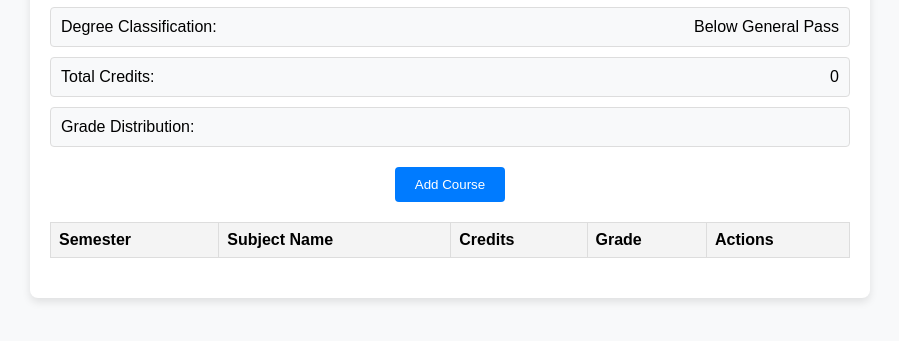
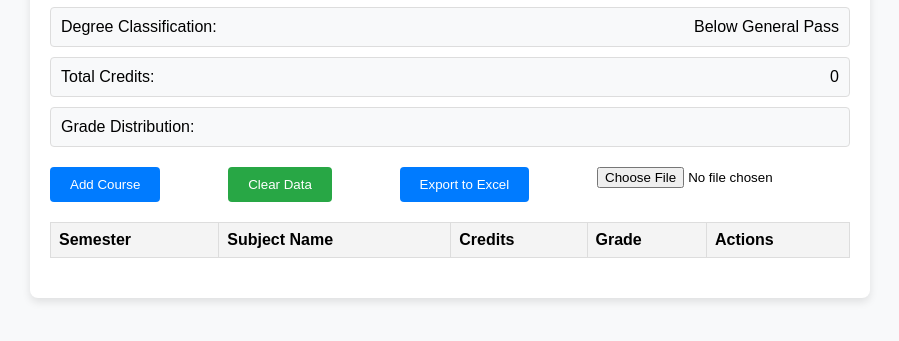
Before and after one commit to binuraShaminda12/GPACalculator, a plain HTML site: page index.html in a window 1280 px wide. Shown: the part 163-504 px from the top of the page, without its empty margins (190-1089 px from the left). Drawn offline with Linux system fonts and the light colour scheme.

Commit message:
index.html

```diff
--- a/index.html
+++ b/index.html
@@ -60,18 +60,30 @@
         .actions button:hover {
             background-color: #c82333;
         }
-        .add-course {
+        .buttons {
+            display: flex;
+            justify-content: space-between;
+            margin-bottom: 20px;
+        }
+        .buttons button {
             padding: 10px 20px;
-            background-color: #007bff;
-            color: white;
             border: none;
             border-radius: 4px;
             cursor: pointer;
-            display: block;
-            margin: 0 auto 20px;
+        }
+        .add-course {
+            background-color: #007bff;
+            color: white;
         }
         .add-course:hover {
             background-color: #0056b3;
+        }
+        .clear-data {
+            background-color: #28a745;
+            color: white;
+        }
+        .clear-data:hover {
+            background-color: #218838;
         }
         .owner {
             text-align: left;
@@ -102,7 +114,12 @@
                 <div id="grade-distribution"></div>
             </div>
         </div>
-        <button class="add-course" onclick="addCourse()">Add Course</button>
+        <div class="buttons">
+            <button class="add-course" onclick="addCourse()">Add Course</button>
+            <button class="clear-data" onclick="clearData()">Clear Data</button>
+            <button class="add-course" onclick="exportToExcel()">Export to Excel</button>
+            <input type="file" id="import-file" accept=".xlsx" onchange="importFromExcel(event)">
+        </div>
         <table>
             <thead>
                 <tr>
@@ -117,6 +134,7 @@
         </table>
     </div>
 
+    <script src="https://cdnjs.cloudflare.com/ajax/libs/xlsx/0.18.5/xlsx.full.min.js"></script>
     <script>
         const gradePoints = {
             'A+': 4.0, 'A': 4.0, 'A-': 3.7,
@@ -125,7 +143,6 @@
             'D+': 1.3, 'D': 1.0, 'F': 0.0
         };
 
-        // Load courses from local storage or initialize empty
         let courses = JSON.parse(localStorage.getItem('gpaCourses')) || [];
 
         function saveCoursesToLocalStorage() {
@@ -155,7 +172,7 @@
             document.getElementById('degree-class').textContent = determineClass();
             document.getElementById('total-credits').textContent = courses.reduce((sum, course) => sum + parseFloat(course.credits), 0);
             updateGradeDistribution();
-            saveCoursesToLocalStorage(); // Save data to local storage
+            saveCoursesToLocalStorage();
         }
 
         function addCourse() {
@@ -197,7 +214,36 @@
                 .map(([grade, count]) => `<div>${grade}: ${count}</div>`).join('');
         }
 
-        updateDisplay(); // Render on page load
+        function clearData() {
+            if (confirm('Are you sure you want to clear all data?')) {
+                courses = [];
+                updateDisplay();
+            }
+        }
+
+        function exportToExcel() {
+            const worksheet = XLSX.utils.json_to_sheet(courses);
+            const workbook = XLSX.utils.book_new();
+            XLSX.utils.book_append_sheet(workbook, worksheet, "Courses");
+            XLSX.writeFile(workbook, "GPA_Data.xlsx");
+        }
+
+        function importFromExcel(event) {
+            const file = event.target.files[0];
+            if (!file) return;
+
+            const reader = new FileReader();
+            reader.onload = function (e) {
+                const data = new Uint8Array(e.target.result);
+                const workbook = XLSX.read(data, { type: 'array' });
+                const sheet = workbook.Sheets[workbook.SheetNames[0]];
+                courses = XLSX.utils.sheet_to_json(sheet);
+                updateDisplay();
+            };
+            reader.readAsArrayBuffer(file);
+        }
+
+        updateDisplay();
     </script>
 </body>
 </html>
```
